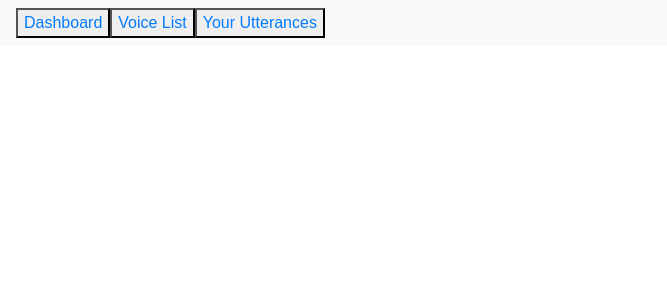
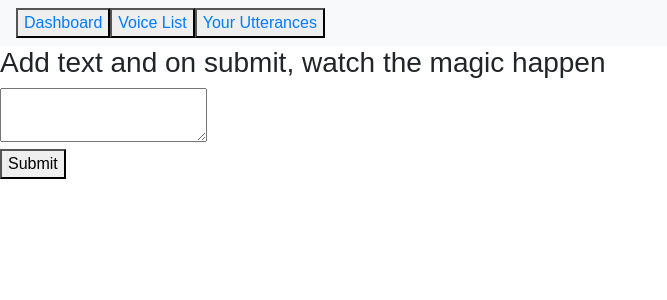
Before and after one commit to devnorris/Mimicry, a React (Create React App) app in the folder reactbird/: page /1/new in a window 1280 px wide. Shown: the top 300 px of the page, without its empty margins (0-667 px from the left). Built offline with nearby package versions, Linux system fonts and the light colour scheme; no server answers.

Commit message:
created form, need to finish, tired

```diff
--- a/reactbird/src/Components/CreateAudioPage.js
+++ b/reactbird/src/Components/CreateAudioPage.js
@@ -0,0 +1,34 @@
+import React from 'react';
+import { connect } from 'react-redux';
+import { createAudio } from '../actions/actionCreators';
+import { Container, Row, Col } from 'reactstrap';
+import { Link } from 'react-router-dom'
+
+class CreateAudioPage extends React.Component {
+
+componentDidMount() {
+  this.props.createAudio()
+}
+
+// onSubmit(e) {
+//   const input = e.
+// }
+
+
+  render() {
+    return(
+      <div>
+        <h3>Add text and on submit, watch the magic happen</h3>
+        <form className="CreateAudio" onSubmit={this.onSubmit}>
+          <div className="form">
+            <textarea name="textarea" ></textarea>
+          </div>
+          <button type='Submit'>Submit</button>
+        </form>
+      </div>
+    )
+  }
+}
+
+
+export default connect(null, { createAudio })(CreateAudioPage);
--- a/reactbird/src/Routes.js
+++ b/reactbird/src/Routes.js
@@ -3,11 +3,13 @@ import { Switch, Route } from 'react-router-dom';
 
 import Main from './Components/Main';
 import VoicesPage from './Components/VoicesPage';
+import CreateAudioPage from './Components/CreateAudioPage';
 
 const Router =  () => (
   <Switch>
     <Route exact path='/' component={ Main } />
     <Route path='/voices' component={ VoicesPage } />
+    <Route path='/:id/new' component={ CreateAudioPage } />
   </Switch>
 );
 
--- a/reactbird/src/actions/actionCreators.js
+++ b/reactbird/src/actions/actionCreators.js
@@ -19,7 +19,7 @@ export const listVoices = () => dispatch => {
   });
 }
 
-export const createUtterance = (text, voiceId) => dispatch => {
+export const createAudio = (text, voiceId) => dispatch => {
   axios({
     method: 'post',
     url: `https://custom.lyrebird.ai/api/v0/voices/${voiceId}/generate_async`,
@@ -36,7 +36,7 @@ export const createUtterance = (text, voiceId) => dispatch => {
     ]
   })
   .then(audio => {
-    console.log("utterance crated: ", audio);// delete later
+    console.log("audio crated: ", audio);// delete later
     dispatch({
       type: CREATE_AUDIO,
       payload: audio
--- a/reactbird/src/reducers/AllReducers.js
+++ b/reactbird/src/reducers/AllReducers.js
@@ -1,7 +1,8 @@
 import { LIST_VOICES, CREATE_AUDIO, LIST_UTTERANCES, ASYNC_STATUS } from '../actions/types'
 
 let defaultState = {
-  voices: []
+  voices: [],
+  audio: []
 };
 
 export default function(state = defaultState, action) {
```
